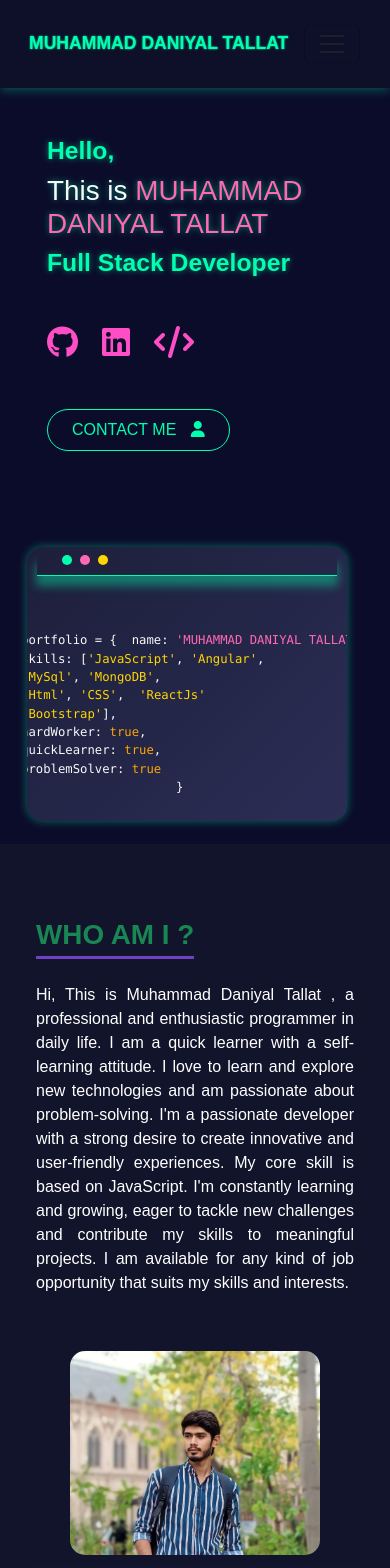
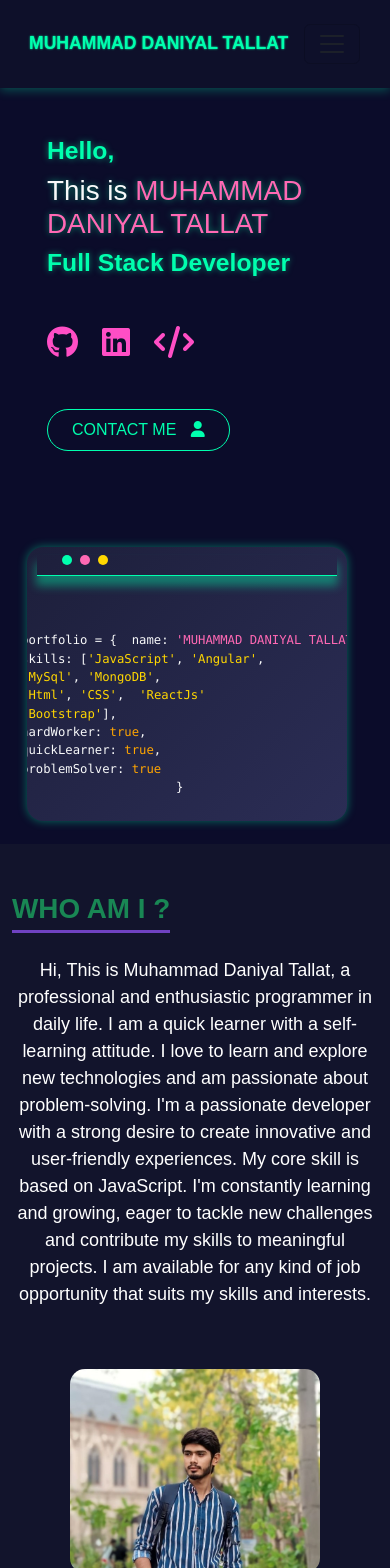
Before and after one commit to Daniyal00001/portfolioAngular, an Angular app: page / in a window 390 px wide. Shown: the top 1568 px of the page. Built offline with nearby package versions, Linux system fonts and the light colour scheme.

Commit message:
Updated responsive styles for small screens

```diff
--- a/src/app/about/about.css
+++ b/src/app/about/about.css
@@ -4,7 +4,7 @@
   justify-content: center;
   flex-direction: row;
   min-height: 100vh;
-  padding-top: 4rem; /* make space for navbar */
+  padding-top: 4rem;
   padding-bottom: 3rem;
 }
 
@@ -14,18 +14,57 @@
     align-items: flex-start;
     justify-content: flex-start;
     min-height: auto;
-    padding-top: 6rem; /* extra space for navbar */
+    padding-top: 6rem;
     padding-bottom: 2rem;
   }
-  .daniyal-img{
+
+  .rotate-text {
+    transform: rotate(0deg);
+    position: static;
+    margin-top: 1rem;
+  }
+
+  .daniyal-img {
+    width: 100%;
+    max-width: 250px;
+    margin-top: 1rem;
+    margin-bottom: 1.5rem;
+  }
+
+  .snake-border {
+    padding: 0;
+  }
+
+  .fontt {
+    font-size: 1rem;
+    text-align: justify;
+  }
+
+  .project-title {
+    text-align: center;
+  }
+
+  .badge.bg-primary {
+    font-size: 0.85rem;
+    padding: 6px 12px;
+  }
+
+  .hh {
+    display: none;
+  }
+}
+
+@media (max-width: 388px) {
+  .daniyal-img {
     margin-bottom: 30px;
   }
 }
 
-.fontt{
+.fontt {
   font-weight: 400;
   font-size: large;
 }
+
 .rotate-text {
   transform: rotate(90deg);
   right: -40px;
@@ -33,9 +72,8 @@
 
 .badge.bg-primary {
   background-color: #2a6d59 !important;
-  color: #0b0c2a;
+  color: white;
   box-shadow: 0 0 10px rgba(0, 255, 174, 0.2);
-  color: white;
 }
 
 .snake-border {
@@ -55,13 +93,7 @@
   height: 100%;
   border-radius: 15px;
   border: 2px solid transparent;
-  background: linear-gradient(
-    to right,
-    #00ffae 0%,
-    #00ffae 25%,
-    transparent 25%,
-    transparent 100%
-  );
+  background: linear-gradient(to right, #00ffae 0%, #00ffae 25%, transparent 25%, transparent 100%);
   background-size: 400% 400%;
   background-repeat: no-repeat;
   animation: snakeMove 3s linear infinite;
@@ -77,6 +109,7 @@
   position: relative;
   z-index: 1;
 }
+
 @keyframes snakeMove {
   0% {
     background-position: 0% 0%;
@@ -85,63 +118,3 @@
     background-position: 400% 400%;
   }
 }
-
-
-
-
-@media (max-width: 767.98px) {
-  .heightt {
-    flex-direction: column;
-    min-height: 85vh;
-    padding-top: 2rem;
-    padding-bottom: 2rem;
-  }
-
-  .rotate-text {
-    transform: rotate(0deg); /* Reset rotation */
-    position: static;
-    display: inline-block;
-    margin-top: 1rem;
-  }
-
-  .daniyal-img {
-    width: 100%;
-    max-width: 250px;
-    margin-top: 1rem;
-
-  }
-
-  .snake-border {
-    padding: 0;
-  }
-
-  .fontt {
-    font-size: 1rem;
-    text-align: justify;
-  }
-
-  .project-title {
-    text-align: center;
-  }
-
-  .badge.bg-primary {
-    font-size: 0.85rem;
-    padding: 6px 12px;
-  }
-  .hell{
-    margin-top: 70px;
-
-  }
-  .hh{
-    display: none;
-
-  }
-}
-
-
-
-@media (max-width: 388) {
-  .daniyal-img{
-    margin-bottom: 30px;
-  }
-}
--- a/src/app/about/about.html
+++ b/src/app/about/about.html
@@ -1,10 +1,10 @@
-<div class="container-fluid bg-dark text-white py-1 heightt" id="about">
-  <div class="row align-items-center justify-content-center px-4">
+<div class="container-fluid bg-dark text-white py-5" id="about">
+  <div class="row align-items-center justify-content-center gx-4">
     <!-- Left: Text Content -->
-    <div class="col-md-6 mb-4 mb-md-0 hell">
-      <h1 class="text-success fw-bold project-title">WHO AM I ?</h1>
-      <p class="mt-3 fontt">
-        Hi, This is Muhammad Daniyal Tallat , a professional and enthusiastic programmer in daily life. I am a quick learner
+    <div class="col-lg-6 col-md-12 mb-4">
+      <h1 class="text-success fw-bold text-center text-lg-start project-title">WHO AM I ?</h1>
+      <p class="mt-3 fontt text-center text-lg-start">
+        Hi, This is Muhammad Daniyal Tallat, a professional and enthusiastic programmer in daily life. I am a quick learner
         with a self-learning attitude. I love to learn and explore new technologies and am passionate about
         problem-solving. I'm a passionate developer with a strong desire to create innovative and user-friendly
         experiences. My core skill is based on JavaScript. I'm constantly learning and growing, eager to tackle
@@ -14,15 +14,14 @@
     </div>
 
     <!-- Right: Image and Vertical Label -->
-    <div class="col-md-5 text-center position-relative ">
-  <div class="snake-border">
-  <img src="assets/daniyal.jpg" alt="Muhammad Daniyal Tallat" class="daniyal-img" />
-</div>
+    <div class="col-lg-5 col-md-8 text-center position-relative">
+      <div class="snake-border mx-auto">
+        <img src="assets/daniyal.jpg" alt="Muhammad Daniyal Tallat" class="daniyal-img" />
+      </div>
 
-
-
-      <div class="position-absolute top-50 end-0 hh ">
-        <span class="badge bg-primary py-2 px-4 rotate-text ">About Me</span>
+      <!-- Rotated Badge (hidden on small screens) -->
+      <div class="position-absolute top-50 end-0 translate-middle-y d-none d-md-block">
+        <span class="badge bg-primary py-2 px-4 rotate-text">About Me</span>
       </div>
     </div>
   </div>
```
